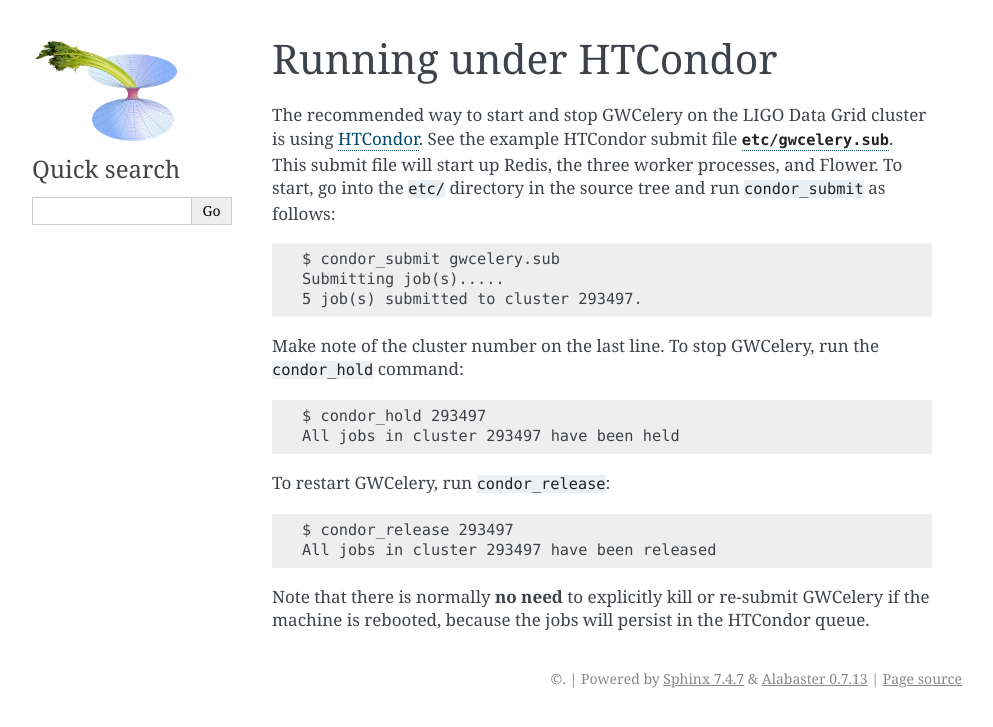
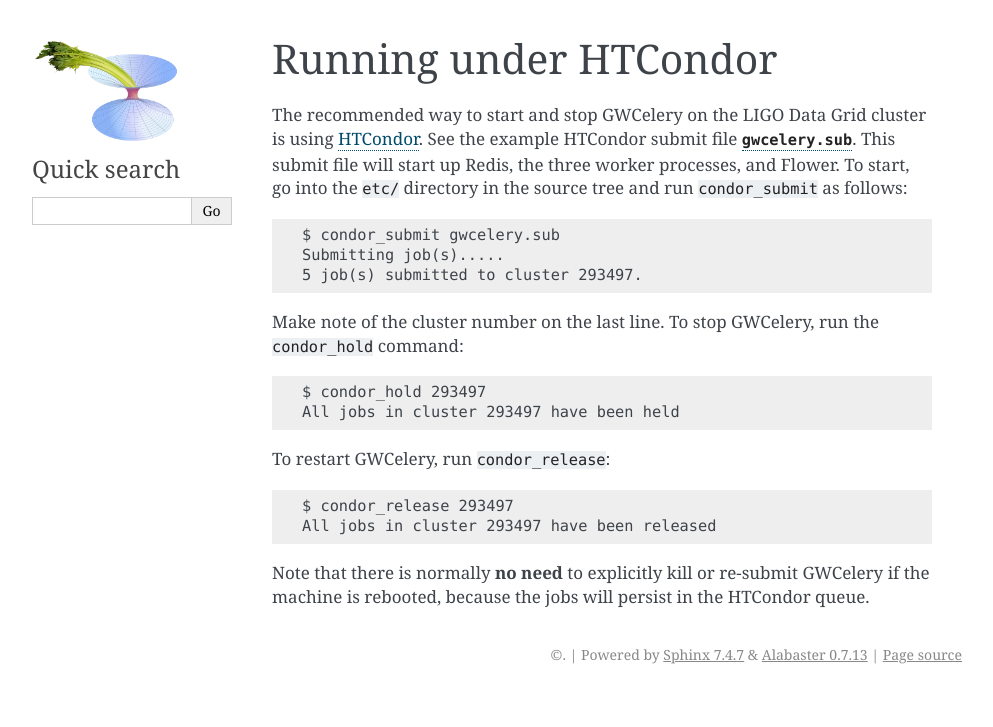
Before and after one commit to lpsinger/gwcelery, a Sphinx documentation site: the page built from doc/htcondor.md, in a window 1280 px wide. Shown: the top 727 px of the page, without its empty margins (148-1141 px from the left). Built offline with Sphinx 7.4.7, drawn with Linux system fonts in a browser that asks for light colours.

Commit message:
Fix htcondor submit file link

```diff
--- a/doc/conf.py
+++ b/doc/conf.py
@@ -110,7 +110,7 @@
 # Add any paths that contain custom static files (such as style sheets) here,
 # relative to this directory. They are copied after the builtin static files,
 # so a file named "default.css" will overwrite the builtin "default.css".
-html_static_path = ['_static', '../etc']
+html_static_path = ['_static']
 
 # Custom sidebar templates, must be a dictionary that maps document names
 # to template names.
--- a/doc/htcondor.md
+++ b/doc/htcondor.md
@@ -2,7 +2,7 @@
 
 The recommended way to start and stop GWCelery on the LIGO Data Grid cluster is
 using [HTCondor](https://research.cs.wisc.edu/htcondor/). See the example
-HTCondor submit file [`etc/gwcelery.sub`](etc/gwcelery.sub). This submit file
+HTCondor submit file [`gwcelery.sub`](_static/gwcelery.sub). This submit file
 will start up Redis, the three worker processes, and Flower. To start, go into
 the `etc/` directory in the source tree and run `condor_submit` as follows:
 
```
Also changed, not shown: 2 other files.
